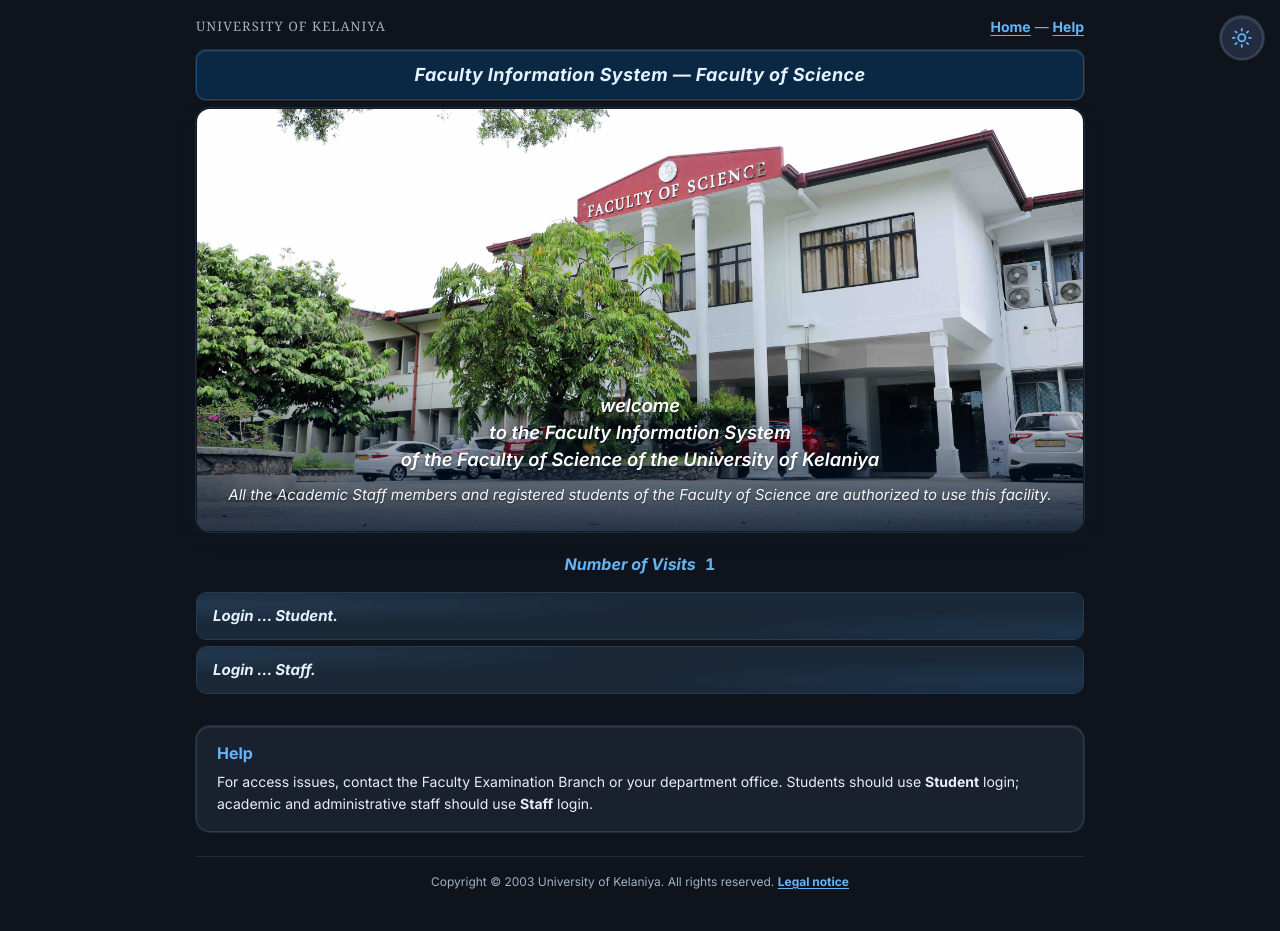
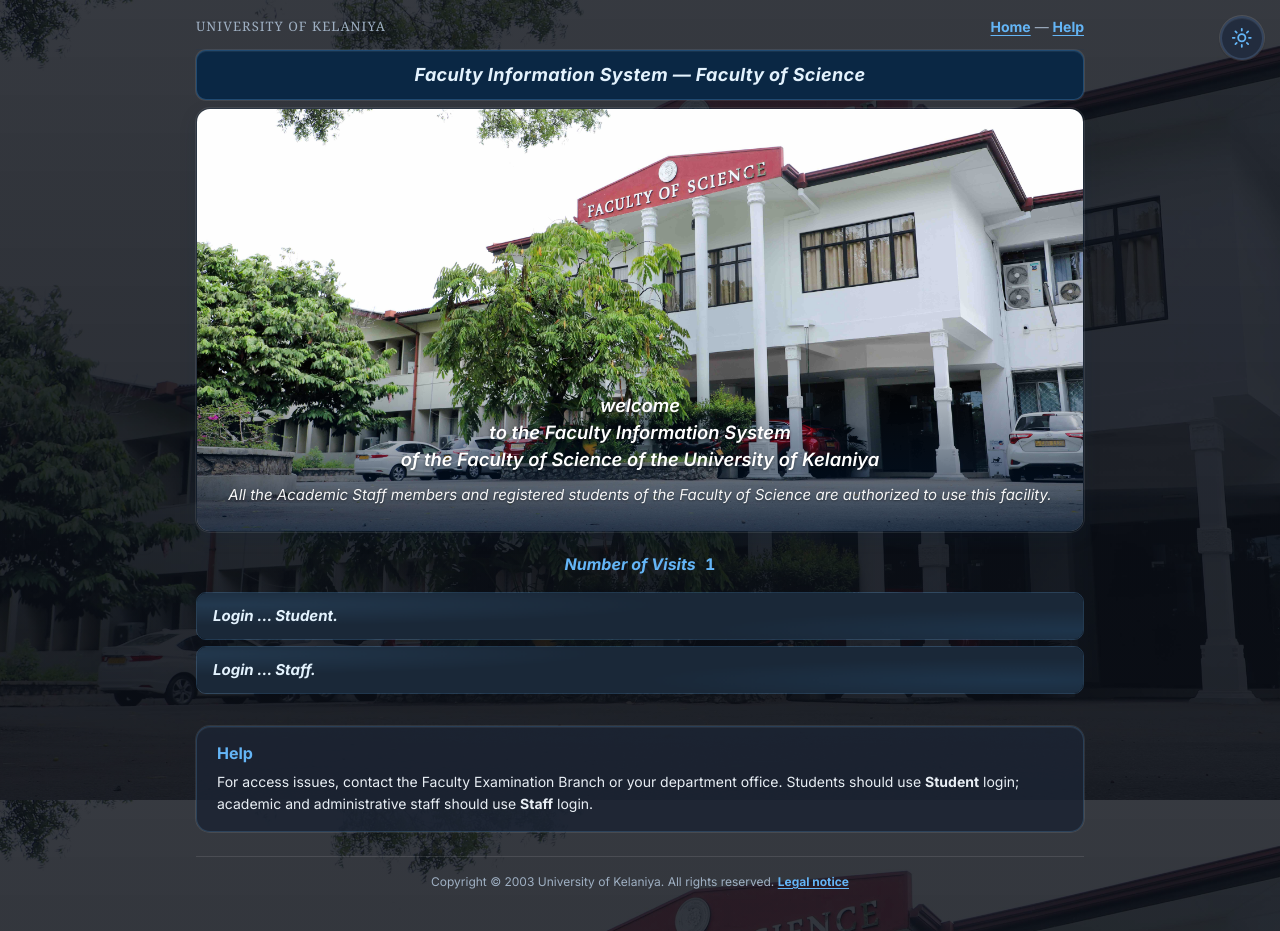
Before and after one commit to malanchanukaherath/hci-project, a plain HTML site: page index.html in a window 1280 px wide. Both pictures are taken after a click on the button "Switch to dark mode". Drawn offline with Linux system fonts and the light colour scheme.

Commit message:
removed bg

```diff
--- a/css/main.css
+++ b/css/main.css
@@ -122,6 +122,12 @@ body {
   font-size: 1rem;
   line-height: 1.5;
   color: var(--color-text);
+  background-color: var(--color-bg);
+  background-image: none;
+}
+
+/* Campus photo: only index (landing), student-login, staff-dashboard */
+body.page-bg--photo {
   background-color: #b9c9dc;
   background-image:
     linear-gradient(var(--body-overlay), var(--body-overlay-2)),
@@ -133,7 +139,14 @@ body {
 }
 
 [data-theme="dark"] body {
+  background-color: var(--color-bg);
+}
+
+[data-theme="dark"] body.page-bg--photo {
   background-color: #0a0e14;
+  background-image:
+    linear-gradient(var(--body-overlay), var(--body-overlay-2)),
+    url("../bg%20photos/fos_image.jpg");
 }
 
 /* Skip link */
@@ -1126,9 +1139,12 @@ body.fis-landing-body {
   --fis-footer-text: #3d4d5f;
   --fis-link-bar-text: #06162e;
   --fis-title-bar-shadow: inset 0 1px 0 rgba(255, 255, 255, 0.55), 0 0 0 1px rgba(18, 55, 95, 0.08);
-  background-image: none;
+  color: var(--fis-text);
+}
+
+/* Solid page tint when landing has no photo (should not apply with .page-bg--photo) */
+body.fis-landing-body:not(.page-bg--photo) {
   background-color: var(--fis-page-bg);
-  color: var(--fis-text);
 }
 
 [data-theme="dark"] body.fis-landing-body {
--- a/index.html
+++ b/index.html
@@ -13,7 +13,7 @@
     <link rel="stylesheet" href="css/main.css" />
     <script src="js/theme.js"></script>
   </head>
-  <body class="fis-landing-body">
+  <body class="fis-landing-body page-bg--photo">
     <a class="skip-link" href="#fis-main">Skip to main content</a>
     <div class="theme-toggle-wrap fis-landing__theme">
       <button type="button" class="theme-toggle fis-landing__theme-btn" data-theme-toggle>
```
Also changed, not shown: staff-dashboard.html (+1 -1 lines), student-login.html (+1 -1 lines).
